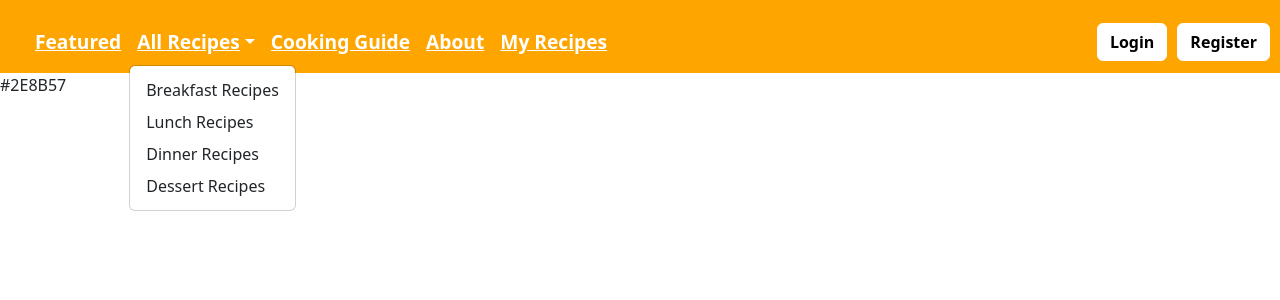
After one commit to GeethmaNir95/Flavour_Town, a PHP site: page /about.php in a window 1280 px wide, after a click on "All Recipes". The commit adds this page. Shown: the top 300 px of the page. Run offline with PHP 8.4, Linux system fonts and the light colour scheme; some libraries are stand-ins or nearby versions.

Commit message:
completed cookingGuide.php

```diff
--- /dev/null
+++ b/about.php
@@ -0,0 +1,191 @@
+<!DOCTYPE html>
+<html lang="en">
+<head>
+    <meta charset="UTF-8">
+    <meta name="viewport" content="width=device-width, initial-scale=1.0">
+    <title>About</title>
+    <link href="https://cdn.jsdelivr.net/npm/bootstrap@5.3.3/dist/css/bootstrap.min.css" rel="stylesheet">
+    <script src="https://cdn.jsdelivr.net/npm/bootstrap@5.3.3/dist/js/bootstrap.bundle.min.js"></script>
+    <script src="https://code.jquery.com/jquery-3.5.1.slim.min.js"></script>
+    <script src="https://cdn.jsdelivr.net/npm/@popperjs/core@2.5.4/dist/umd/popper.min.js"></script>
+    <script src="https://stackpath.bootstrapcdn.com/bootstrap/4.5.2/js/bootstrap.min.js"></script>
+    <link rel="preconnect" href="https://fonts.googleapis.com">
+    <link rel="preconnect" href="https://fonts.gstatic.com" crossorigin>
+
+<style>
+body {
+
+    margin: 0;
+
+ }
+
+
+
+ .navbar {
+
+ padding-top: 20px;
+ padding-left: 15px;
+ font-size: 120%;
+ background-color:orange;
+ color:white;
+
+
+ }
+
+ .navbar:hover {
+
+ text-decoration: underline;
+ text-decoration-color: white;
+ text-decoration-style: solid;
+
+ }
+
+
+
+ .btn {
+
+ margin-right: 10px;
+ background-color: white;
+ color: black;
+ border-color: white;
+
+
+ }
+
+ .btn:hover {
+
+ background-color: orange;
+ }
+
+
+   .col-sm{
+    margin-left:50px;
+    margin-right:0px;
+    margin-top:10px;
+
+
+
+   }
+   h4{
+
+     padding-top:20px ;
+     padding-bottom:20px ;
+
+   }
+
+
+   #recipe_main_image{
+
+
+     margin-top:20px;
+     margin-bottom:100px;
+     max-width:350px;
+     margin-left:100px;
+     display: flex;
+   }
+
+   .container{
+
+
+
+   }
+ #recipe_main_image{
+ float: left;
+
+ }
+
+   #des1{
+
+
+     max-width: 700px;
+     margin-top:25px;
+     margin-right: 50px;
+     height:250px;
+   }
+
+   #des2{
+
+     max-width: 700px;
+     margin-top:25px;
+     margin-right: 50px;
+     height:300px;
+ }
+ </style>
+
+ </head>
+<body>
+    <header>
+     <!-- Navbar -->
+     <nav class="navbar navbar-expand-lg navbar-light">
+
+        <div class="container-fluid">
+
+
+          <!-- Collapsible wrapper -->
+          <div class="collapse navbar-collapse" id="navbarSupportedContent">
+            <!-- Left links -->
+            <ul class="navbar-nav me-auto mb-2 mb-lg-0">
+              <li class="nav-item">
+                <a class="nav-link active" aria-current="page" href="#" style="color:white;"><b>Featured</b></a>
+              </li>
+
+
+                <!-- Dropdown menu -->
+                <li class="nav-item dropdown">
+              <a class="nav-link dropdown-toggle"  style=color:white; id="dropdown01" data-toggle="dropdown" aria-haspopup="true" aria-expanded="false"><b>All Recipes</b></a>
+              <div class="dropdown-menu" aria-labelledby="dropdown01">
+                <a class="dropdown-item" href="Breakfast-Recipes.php">Breakfast Recipes</a>
+                <a class="dropdown-item" href="lunch-Recipes.php">Lunch Recipes</a>
+                <a class="dropdown-item" href="Dinner-Recipes.php">Dinner Recipes</a>
+                <a class="dropdown-item" href="dessert-Recipes.php">Dessert Recipes</a>
+              </div>
+            </li>
+              </li>
+              <li class="nav-item">
+                <a class="nav-link" href="cookingGuide.php" style="color:white;"><b>Cooking Guide</b></a>
+              </li>
+              <li class="nav-item">
+                <a class="nav-link" href="about.php" style="color:white;"><b>About</b></a>
+              </li>
+              <?php
+
+              if(isset($_SESSION['chef_id'])){
+
+                $addRecipe = "addRecipe.php";
+
+              }else{
+
+                $addRecipe = "#";
+              }
+              ?>
+              <li class="nav-item">
+                <a class="nav-link" href="<?php echo $addRecipe; ?>" style="color:white;"><b>My Recipes</b></a>
+              </li>
+              <!-- <li class="nav-item">
+                <a class="nav-link disabled" href="#" tabindex="-1" aria-disabled="true"
+                  >Disabled</a
+                >
+              </li>-->
+
+            </ul>
+            <!-- Left links -->
+          </div>
+          <!-- Collapsible wrapper -->
+        </div>
+        <!-- Container wrapper -->
+        <a class="btn btn-primary" href="login.php" role="button"><b>Login</b></a>
+        <a class="btn btn-primary" href="register.php" role="button"><b>Register</b></a>
+      </nav>
+      <!-- Navbar -->
+
+        </header>
+    <main>
+
+    #2E8B57
+
+
+    </main>
+
+
+</body>
+</html>
--- a/index.php
+++ b/index.php
@@ -133,10 +133,10 @@ session_start();
           </li>
             </li>
             <li class="nav-item">
-              <a class="nav-link" href="#" style=color:white;><b>Cooking Guide</b></a>
+              <a class="nav-link" href="CookingGuide.php" style=color:white;><b>Cooking Guide</b></a>
             </li>
             <li class="nav-item">
-              <a class="nav-link" href="#" style=color:white;><b>About</b></a>
+              <a class="nav-link" href="about.php" style=color:white;><b>About</b></a>
             </li>
             <?php
 
```
Also changed, not shown: cookingGuide.php (added, +239 -0 lines), assets/CSS/images/Egg.webp (added), assets/CSS/images/chocolate.webp (added), assets/CSS/images/chop-onion.jpg (added), assets/CSS/images/poach-egg.webp (added).
